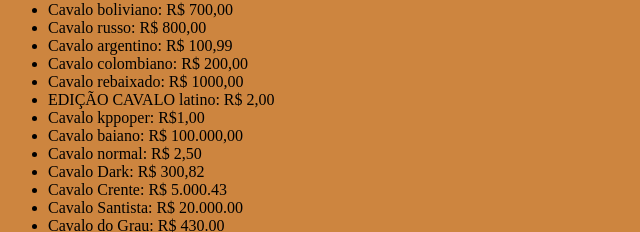
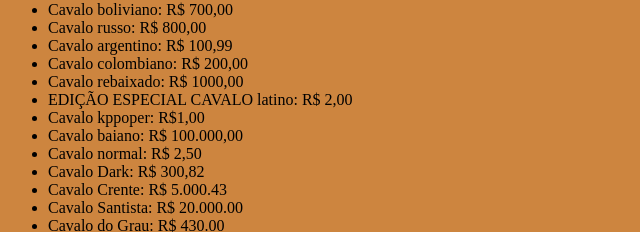
Before and after one commit to camilideh/pensamentoCOMPUTACIONAL1B, a plain HTML site: page index.html in a window 1280 px wide. Shown: the part 887-1119 px from the top of the page, 0-640 px from the left. Drawn offline with Linux system fonts and the light colour scheme.

Commit message:
especial

```diff
--- a/index.html
+++ b/index.html
@@ -29,7 +29,7 @@
 			<li>Cavalo argentino: R$ 100,99</li>
 			<li>Cavalo colombiano: R$ 200,00</li>
 			<li>Cavalo rebaixado: R$ 1000,00</li>
-			<li>EDIÇÃO CAVALO latino: R$ 2,00</li>
+			<li>EDIÇÃO ESPECIAL CAVALO latino: R$ 2,00</li>
 			<li>Cavalo kppoper: R$1,00</li>
 			<li>Cavalo baiano: R$ 100.000,00</li>
 			<li>Cavalo normal: R$ 2,50</li>
```
